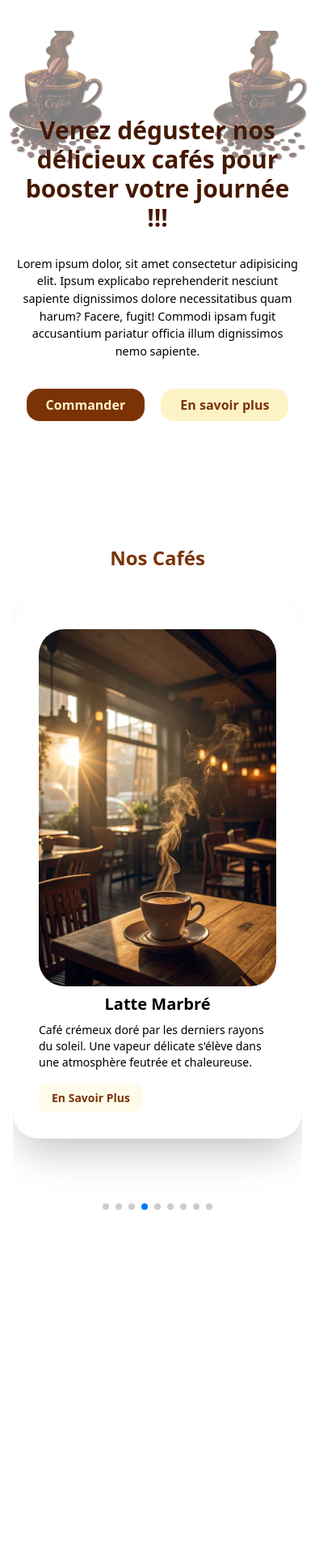
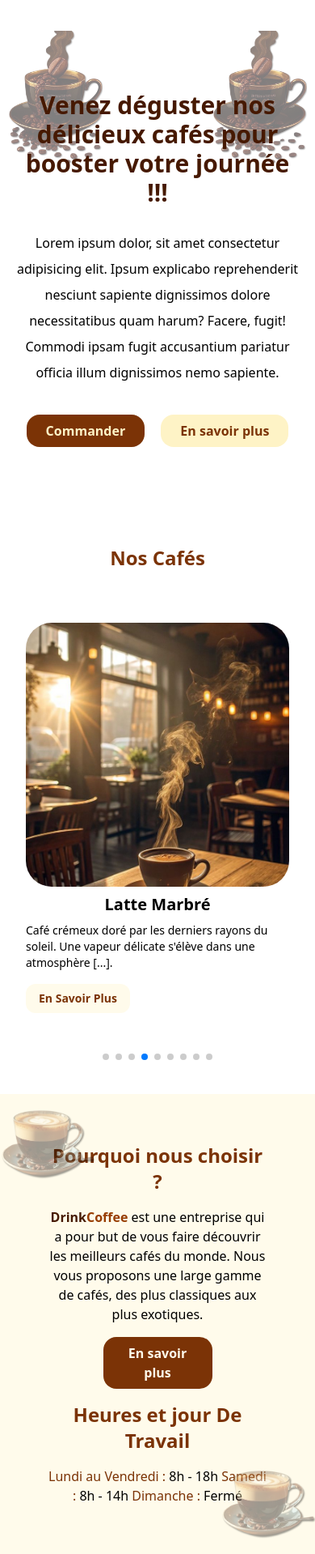
Before and after one commit to ToulaibiMoussa/Coffee, a website with bundled scripts: page public/index.html in a window 390 px wide. Shown: the part 56-1975 px from the top of the page at 81% size. Before the commit the page ends 1564 px from the top, so only its background shows below. Built offline with nearby package versions, Linux system fonts and the light colour scheme.

Commit message:
suite de ma page café

```diff
--- a/public/index.html
+++ b/public/index.html
@@ -10,10 +10,10 @@
     </head>
 
     <body>
-        <header class="p-3 px-5 shadow-2xs md:relative md:bg-amber-50">
+        <header class="p-3 px-5 shadow-2xs md:relative bg-amber-50">
             <nav class="flex justify-between items-center  md:w-[80%]">
-                <div class="clamp font-bold text-amber-900">
-                    DrinkCoffee
+                <div class="clamp font-bold">
+                    <span class="text-amber-950">Drink</span><span class="text-amber-800">Coffee</span>
                 </div>
                 <div class="md:static md:shadow-none hidden shadow-lg absolute top-0 right-0 py-20 md:py-0 z-[1] px-auto px-7 h-screen md:h-auto md:flex
                 md:justify-between items-center backdrop-blur-[6px] md:backdrop-blur-none md:bg-transparent" id="navbar">
@@ -51,13 +51,14 @@
         </header>
 
         <main>
-            <section class="h-[80vh] flex-center flex text-center px-[5%] relative">
-                <div>
+            <section class="h-[80vh] flex-center flex  text-center px-[5%] relative">
+                <div class="flex flex-col flex-center">
                     <h1 class="mb-7 text-[clamp(1.3rem, 2vw, 2.5rem)] text-amber-950 ">
                         Venez déguster nos délicieux cafés pour booster votre journée !!!
                     </h1>
-                    <p class="text-fluid-sm">
-                        Lorem ipsum dolor, sit amet consectetur adipisicing elit. Ipsum explicabo reprehenderit nesciunt sapiente dignissimos dolore necessitatibus quam harum? Facere, fugit! Commodi ipsam fugit accusantium pariatur officia illum dignissimos nemo sapiente.
+                    <p class="text-fluid-sm text-sm/8 md:w-[75%]">
+                        Lorem ipsum dolor, sit amet consectetur adipisicing elit. Ipsum explicabo reprehenderit nesciunt sapiente
+                        dignissimos dolore necessitatibus quam harum? Facere, fugit! Commodi ipsam fugit accusantium pariatur officia illum dignissimos nemo sapiente.
                     </p>
                     <div class="mt-7">
                         <button class="bg-amber-900 text-amber-100 head-btn">
@@ -72,17 +73,48 @@
                 </div>
             </section>
 
-            <section>
-                <h2 class="text-amber-900 text-center mb-10">Nos Cafés</h2>
+            <section >
+                <h2 class="mb-10">Nos Cafés</h2>
                 <div class="flex flex-center px-4 ">
-                    <div class="swiper w-full pb-14">
+                    <div class="swiper w-full">
                         <div class="swiper-wrapper">
                             <!-- Generated with JavaScript -->
-                        </div>
+                        </div><br><br>
                         <div class="swiper-pagination"></div>
                     </div>
                 </div>
             </section>
+
+            <section class="mt-7 p-15 bg-amber-50 relative">
+                <article class="flex flex-col flex-center">
+                    <h2 class="mb-4">Pourquoi nous choisir ?</h2>
+                    <p class="text-center md:w-1/2">
+                        <span class="text-amber-950 font-bold">Drink</span><span class="text-amber-800 font-bold">Coffee</span>
+                        est une entreprise qui a pour but de vous faire découvrir les meilleurs cafés du monde.
+                        Nous vous proposons une large gamme de cafés, des plus classiques aux plus exotiques.
+                    </p>
+                    <button class="head-btn bg-amber-900
+                     text-amber-50 my-4 w-1/2 mx-auto">
+                        En savoir plus
+                    </button>
+
+                </article>
+                <img src="../Images/Americano_Coffee__5_Unexpected_Advantages_Over_Regular_Coffee-removebg-preview.png"
+                 width="30%" class="absolute right-0 bottom-4 opacity-40">
+                <img src="../Images/Americano_Coffee__5_Unexpected_Advantages_Over_Regular_Coffee-removebg-preview.png"
+                 width="30%" class="absolute left-0 top-4 opacity-40">
+
+                <article>
+                    <h2 class="mb-4">Heures et jour De Travail</h2>
+                    <p class="text-center">
+                        <span class="text-amber-900">Lundi au Vendredi :</span> 8h - 18h
+                        <span class="text-amber-900">Samedi :</span> 8h - 14h
+                        <span class="text-amber-900">Dimanche :</span> Fermé
+                    </p>
+
+                </article>
+            </section>
+
         </main>
         <script src="https://cdn.jsdelivr.net/npm/swiper@12/swiper-bundle.min.js"></script>
         <script src="../index.js" type="module"></script>
--- a/script/menu.js
+++ b/script/menu.js
@@ -1,27 +1,27 @@
 export const listCafe = [
     {
         nom: "Café Noir Corsé",
-        description: "Café noir corsé aux notes de cacao et d'épices, servi dans une ambiance cosy aux lumières tamisées. Parfait pour accompagner une lecture tranquille.",
+        description: "Café noir corsé aux notes de cacao et d'épices, servi dans une ambiance cosy aux lumières tamisées [...].",
         image: "télécharger (22).jpg"
     },
     {
         nom: "Cappuccino Matinal",
-        description: "Cappuccino onctueux avec latte art en feuille, baigné de la première lumière du jour. Une mousse veloutée pour éveiller les sens.",
+        description: "Cappuccino onctueux avec latte art en feuille, baigné de la première lumière du jour. Une mousse veloutée [...].",
         image: "télécharger (21).jpg"
     },
     {
         nom: "Cappuccino Matinal",
-        description: "Café noir sans artifice, puissant et direct. L'essence même du café dans sa forme la plus pure, sur une table en bois brut.",
+        description: "Café noir sans artifice, puissant et direct. L'essence même du café dans sa forme la plus pure, sur [...].",
         image: "cup.jpg"
     },
     {
         nom: "Latte Marbré",
-        description: "Café crémeux doré par les derniers rayons du soleil. Une vapeur délicate s'élève dans une atmosphère feutrée et chaleureuse.",
+        description: "Café crémeux doré par les derniers rayons du soleil. Une vapeur délicate s'élève dans une atmosphère [...].",
         image: "télécharger (20).jpg"
     },
     {
         nom: "Cappuccino Cœur",
-        description: "Latte élégant aux reflets dorés, lait versé en cascade formant des motifs sophistiqués. Une douceur raffinée en tasse transparente.",
+        description: "Latte élégant aux reflets dorés, lait versé en cascade formant des motifs sophistiqués. Une douceur [...].",
         image: "télécharger (19).jpg"
     },
     {
--- a/script/swiper.js
+++ b/script/swiper.js
@@ -10,7 +10,7 @@ export function initSwiper() {
         effect: "coverflow",
 
         coverflowEffect: {
-            rotate: -10,
+            rotate: -45,
             stretch: -45,
             depth: 90,
             modifier: 1,
@@ -28,7 +28,6 @@ export function initSwiper() {
         breakpoints: {
         0: {
             slidesPerView: 1,
-            spaceBetween: 20,
         },
         600: {
             slidesPerView: 3,
--- a/src/input.css
+++ b/src/input.css
@@ -2,6 +2,10 @@
 
 .clamp {
     font-size: clamp(1.2rem, 3vw, 1.6rem)
+}
+
+.ombre {
+    box-shadow: 0px 0px 10px 1px rgba(0, 0, 0, 0.6);
 }
 
 @layer base {
@@ -10,22 +14,22 @@
     }
 
     h2 {
-        @apply text-2xl font-bold;
+        @apply text-2xl font-bold text-center text-amber-900;
     }
 }
 
 @layer components {
 
     .card {
-        @apply relative rounded-4xl shadow-2xl p-4
+        @apply relative rounded-4xl px-4 py-2 ring-black
     }
 
     .card img {
-        @apply rounded-4xl
+        @apply rounded-4xl aspect-square
     }
 
     .card div {
-        @apply p-4
+        @apply py-4
     }
 
 
@@ -42,6 +46,6 @@
     }
 
     .text-fluid-sm {
-        font-size: clamp(0.9rem, 2vw, 1rem);
+        font-size: clamp(1rem, 2vw, 1.15rem);
     }
 }
```
Also changed, not shown: Images/2b5f43b39083af8dffc4b6f0dcebc4c8.jpg (added), Images/Americano_Coffee__5_Unexpected_Advantages_Over_Regular_Coffee-removebg-preview.png (added), public/output.css.
